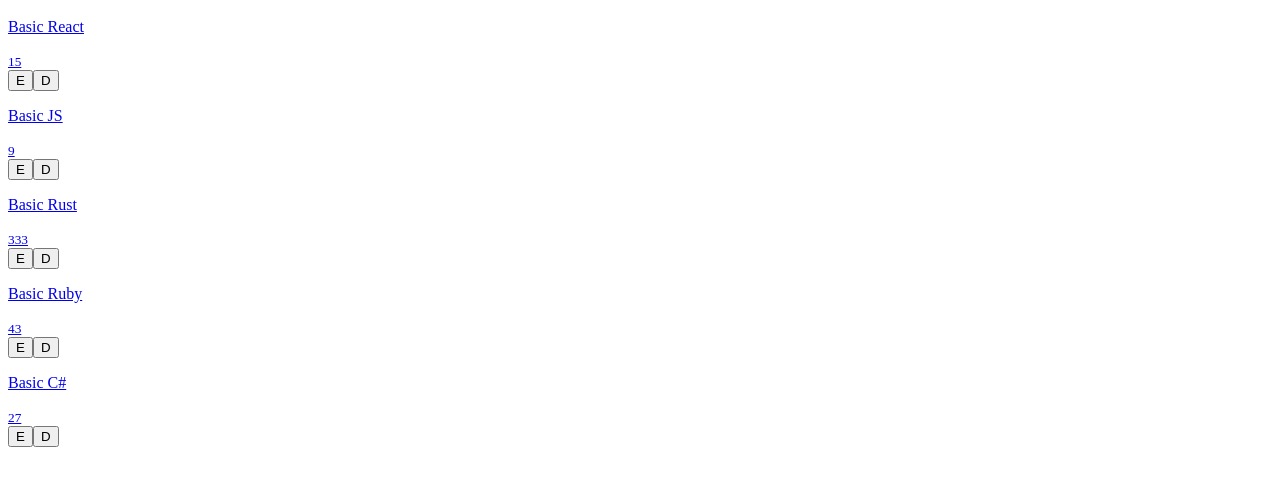
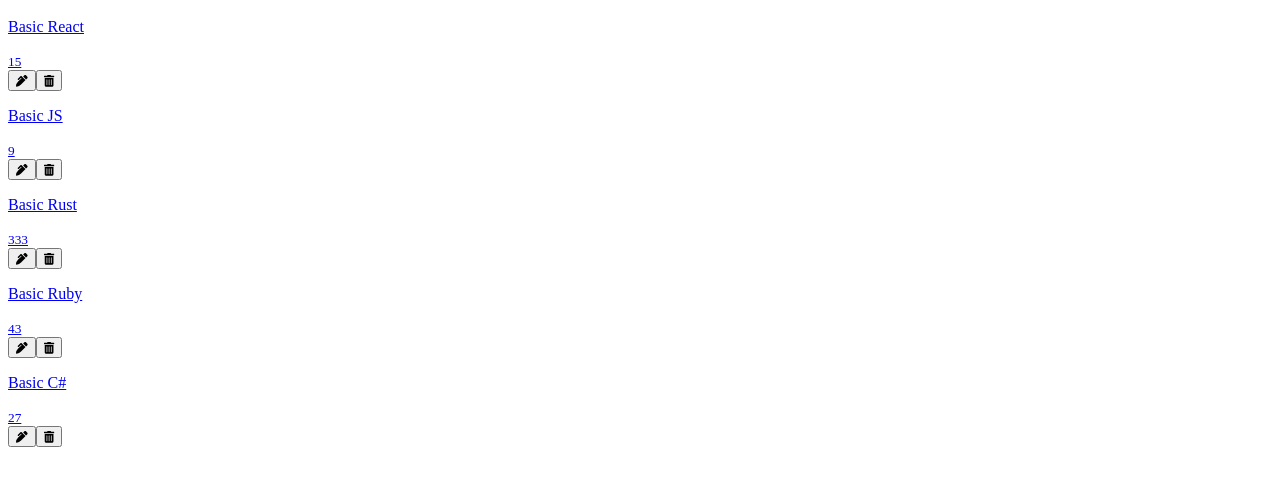
Before and after one commit to ayrat-gimranov/peak, a Next.js app: page /dashboard in a window 1280 px wide. Shown: the part 296-782 px from the top of the page. Built offline with nearby package versions, Linux system fonts and the light colour scheme; no server answers.

Commit message:
Add Fontawesome

```diff
--- a/package.json
+++ b/package.json
@@ -6,6 +6,9 @@
     "start": "next start"
   },
   "dependencies": {
+    "@fortawesome/fontawesome-svg-core": "^1.2.36",
+    "@fortawesome/free-solid-svg-icons": "^5.15.4",
+    "@fortawesome/react-fontawesome": "^0.1.16",
     "@headlessui/react": "^1.4.2",
     "next": "latest",
     "next-auth": "^4.0.0-beta.7",
--- a/pages/components/Link.tsx
+++ b/pages/components/Link.tsx
@@ -30,7 +30,7 @@
           ${className}
           ${definedStyle[variant]}
           ${definedStyle[color]}
-          px-2 py-1 text-center rounded-md flex items-center
+          px-2 py-1 text-center rounded-md
         `}
       >{children}</a>
     </NextLink>
--- a/pages/dashboard.js
+++ b/pages/dashboard.js
@@ -8,6 +8,9 @@
 import Button from './components/Button';
 import Link from './components/Link';
 import ColoredSquare from './components/ColoredSquare';
+
+import { FontAwesomeIcon } from '@fortawesome/react-fontawesome';
+import { faPenAlt, faTrashAlt } from '@fortawesome/free-solid-svg-icons';
 
 const Dashboard = ({ forms }) => {
   const { data: session } = useSession();
@@ -26,7 +29,7 @@
           <p className="mb-3 text-gray-500">To practice your skills</p>
           <div className="flex space-x-1">
             <Input name="newFormName" className="flex-1" label="Name" placeholder="Give your survey a name" />
-            <Link onClick={saveFormNameInLocalStorage} href="/form/new">
+            <Link onClick={saveFormNameInLocalStorage} href="/form/new" className="flex items-center">
               Create
             </Link>
           </div>
@@ -36,16 +39,20 @@
 
         {forms.map((form) => (
           <NextLink href={`/form/${form.id}`}>
-            <a>
-              <Card key={form.id} className="flex items-center justify-between mb-4 space-x-4">
+            <a key={form.id}>
+              <Card className="flex items-center justify-between mb-4 space-x-4">
                 <ColoredSquare color={form.color} />
                 <div className="flex-1">
                   <p>{form.name}</p>
                   <small>{form.questions}</small>
                 </div>
                 <div className="flex flex-col space-y-2 md:space-x-2 md:flex-row md:space-y-0">
-                  <Button color="yellow">E</Button>
-                  <Button color="red">D</Button>
+                  <Button color="yellow">
+                    <FontAwesomeIcon icon={faPenAlt} size="sm" />
+                  </Button>
+                  <Button color="red">
+                    <FontAwesomeIcon icon={faTrashAlt} size="sm" />
+                  </Button>
                 </div>
               </Card>
             </a>
--- a/pages/form/[id].tsx
+++ b/pages/form/[id].tsx
@@ -68,7 +68,7 @@
           ) : (
             <>
               <Link href="/dashboard" className="w-full md:w-auto md:px-4" variant='outlined' color='gray'>
-                  Exit
+                Exit
               </Link>
               <Button onClick={submitAnswer} className='w-full py-1 md:w-auto'>
                 Submit
```
Also changed, not shown: 1 other file (tests, documents, lock files or other folders).
